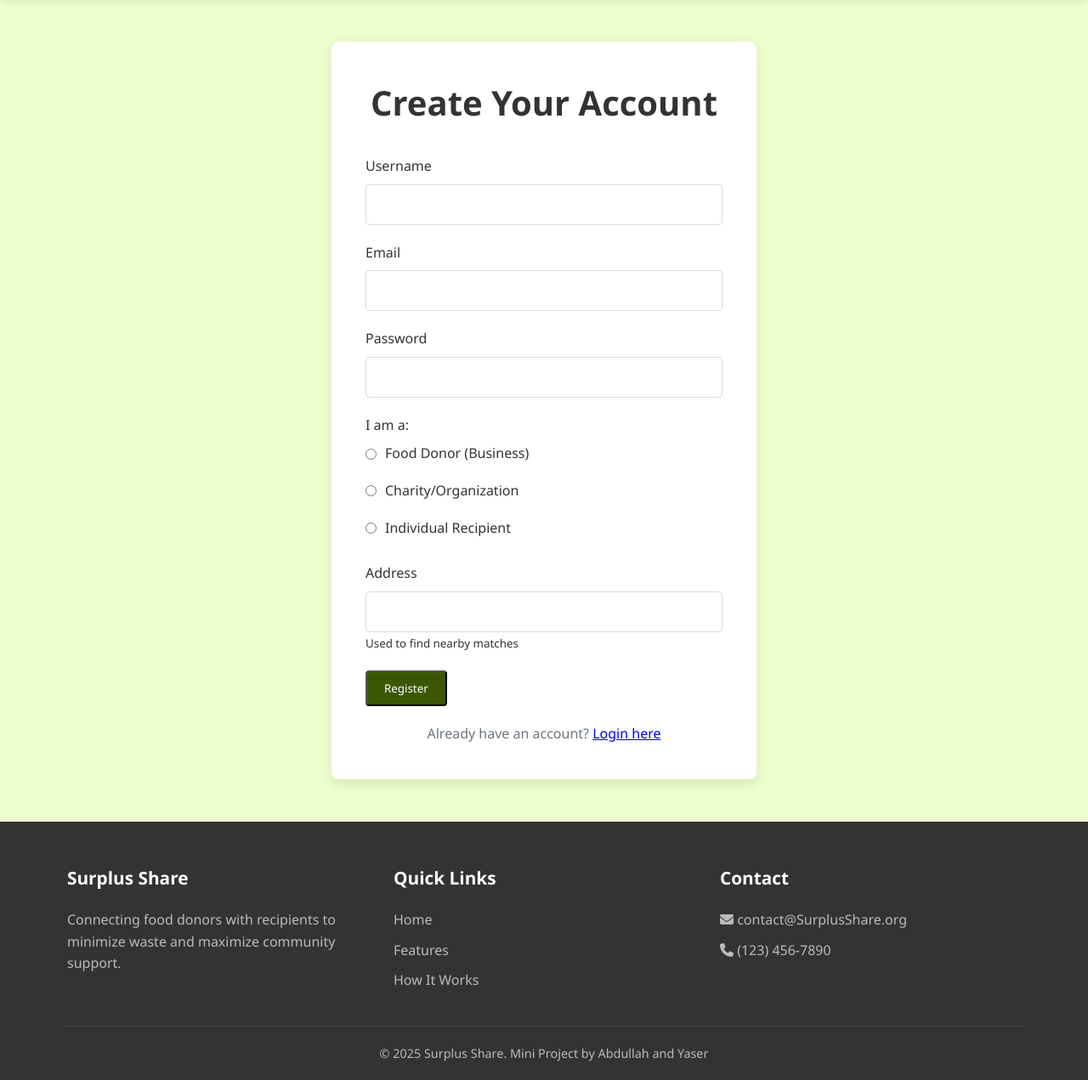
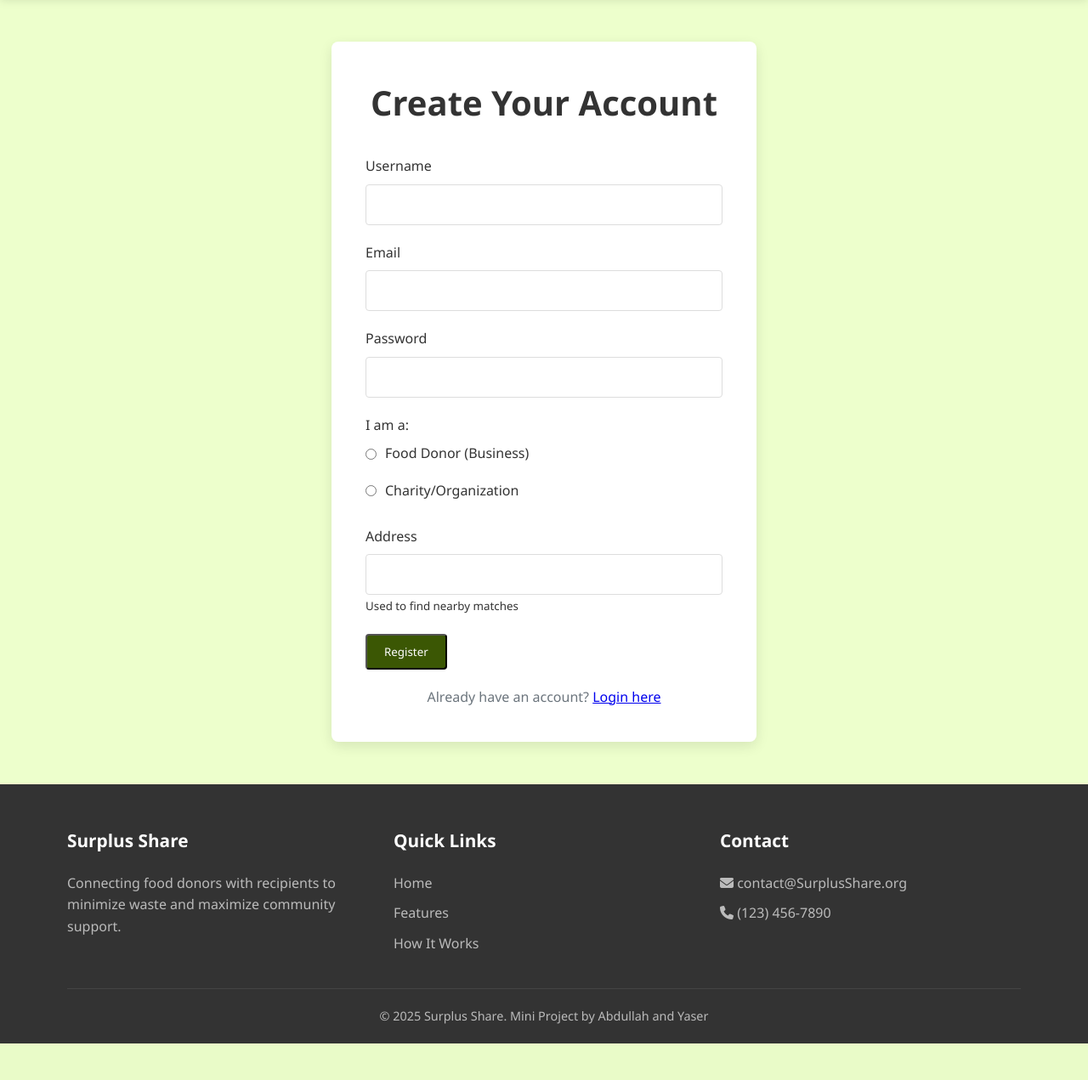
Before and after one commit to SAG2004/SurplusShare, a Flask app: page /register in a window 1280 px wide. Shown: the part 123-1394 px from the top of the page at 85% size. After the commit the page ends 1351 px from the top, so only its background shows below. Run offline with Flask 3, Linux system fonts and the light colour scheme.

Commit message:
removed individual recipient

```diff
--- a/templates/register.html
+++ b/templates/register.html
@@ -42,10 +42,6 @@
               <input type="radio" name="role" value="charity" />
               Charity/Organization
             </label>
-            <label>
-              <input type="radio" name="role" value="recipient" />
-              Individual Recipient
-            </label>
           </div>
         </div>
         <div class="form-group" id="organization-field" style="display: none">
```
